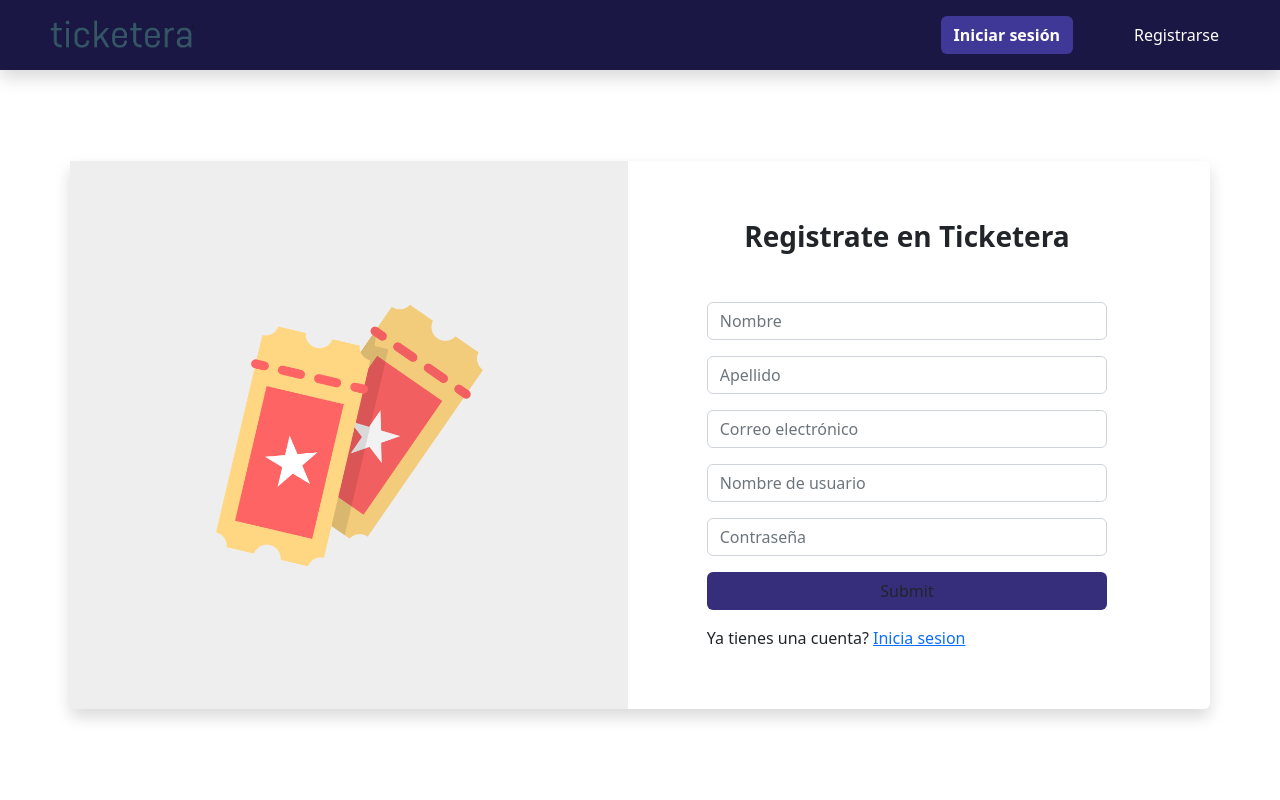
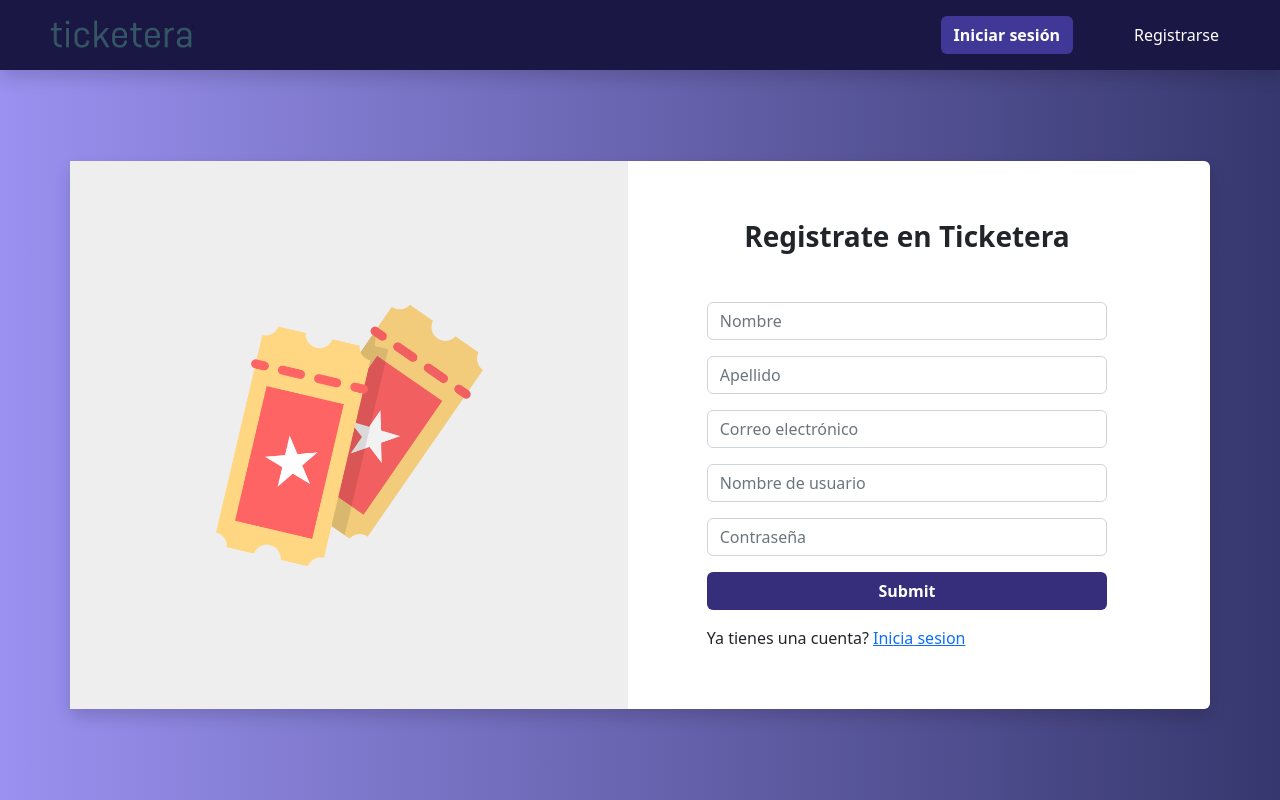
Before and after one commit to AntoniaPadillaRoco/dWeb, a React (Vite) app: page /register in a window 1280 px wide. Built offline with nearby package versions, Linux system fonts and the light colour scheme.

Commit message:
UI fixes, register issue solved

```diff
--- a/src/Pages/Register.jsx
+++ b/src/Pages/Register.jsx
@@ -4,7 +4,7 @@ import RegisterForm from '../components/Login/RegisterForm'
 
 const Register = () => {
   return (
-    <div className='w-100 h-100 d-flex align-items-center'>
+    <div className='w-100 h-100 d-flex align-items-center' style={{background:'linear-gradient(90deg, rgba(154,145,240,1) 0%, rgba(54,55,110,1) 100%)'}}>
 
     <LoginCard>
       <RegisterForm/>
--- a/src/components/Home/FunctionCard.jsx
+++ b/src/components/Home/FunctionCard.jsx
@@ -6,6 +6,7 @@ import { EventContext } from '../../Context/Context'
 
 const FunctionCard = ({id, image, title, description, img}) => {
   const {userData} = useContext(EventContext)
+  console.log(img)
   return (
    <div className=' p-3 shadow rounded d-flex flex-column gap-2 ' style={{width:'300px', height:'auto'}}>
     <img className='h-75 w-100 rounded' src={img} style={{objectFit:'cover'}}/>
--- a/src/components/Login/RegisterForm.jsx
+++ b/src/components/Login/RegisterForm.jsx
@@ -1,6 +1,7 @@
 import React, { useState, useContext } from 'react'
 import { Link, useNavigate } from 'react-router-dom'
 import { EventContext } from '../../Context/Context'
+import {toast} from 'react-hot-toast'
 
 const RegisterForm = () => {
     const [form, setForm] = useState()
@@ -18,11 +19,13 @@ const RegisterForm = () => {
               'Accept': 'application/json',
               'Content-Type': 'application/json'
             },
-            body:JSON.stringify(form)
+            body:JSON.stringify({...form, asientosReservados: []})
           })
           const result = await response.json()
-          setUserData({isLogged:true, result})
-          navigate('/')
+          console.log(result)
+          toast.success('Usuario creado exitosamente!')
+
+          navigate('/login')
 
         }
         //POST logic
@@ -35,8 +38,8 @@ const RegisterForm = () => {
     <input className='form-control' placeholder='Apellido'name='apellido' onChange={e => handleChange(e)}/>
     <input className='form-control' placeholder='Correo electrónico' name='correoElectronico' onChange={e => handleChange(e)}/>
     <input className='form-control' placeholder='Nombre de usuario' name='nombreUsuario' onChange={e => handleChange(e)}/>
-    <input className='form-control' placeholder='Contraseña' name='contrasena' onChange={e => handleChange(e)}/>
-    <input type='submit' className='btn' style={{backgroundColor:'#362E7B'}}/>
+    <input className='form-control' type='password' placeholder='Contraseña' name='contrasena' onChange={e => handleChange(e)}/>
+    <input type='submit' className='btn text-white fw-bold' style={{backgroundColor:'#362E7B'}}/>
     <span>Ya tienes una cuenta? <Link to='/login'>Inicia sesion</Link></span>
     </div>
 </form>
```
